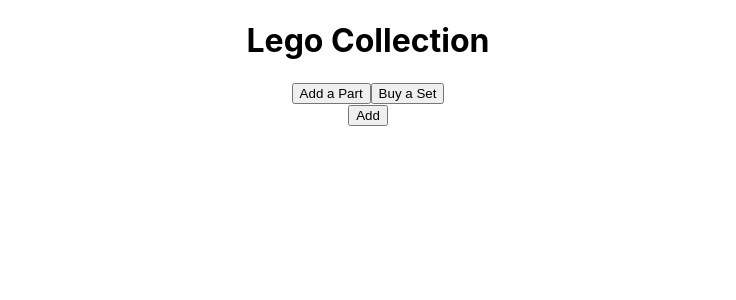
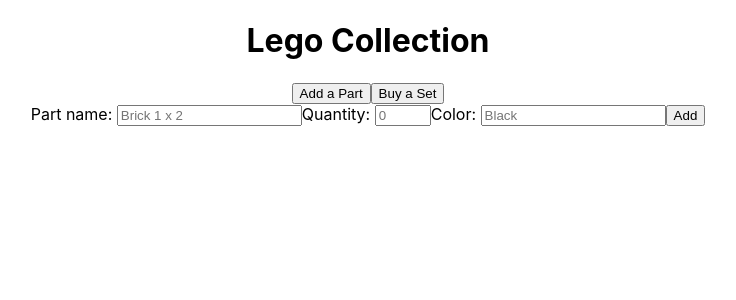
Before and after one commit to nathanfletch/lego-collection, a React (Create React App) app: page / in a window 1280 px wide. Both pictures are taken after a click on the button "Add a Part". Shown: the top 300 px of the page, without its empty margins (272-1008 px from the left). Built offline with nearby package versions, Linux system fonts and the light colour scheme.

Commit message:
Add a part

```diff
--- a/src/components/AddPart.js
+++ b/src/components/AddPart.js
@@ -1,20 +1,29 @@
 import React from "react";
 import PropTypes from "prop-types";
+import { v4 } from "uuid";
 
 export default function AddPart({ setParts, setPage }) {
-  function handleAdd() {
+  function handleSubmit(event) {
     const newPart = {
-      name: "Brick 1 x 2",
-      quantity: 1,
-      color: "black",
-      id: 4507512,
+      name: event.target.name.value,
+      quantity: event.target.quantity.value,
+      color: event.target.color.value,
+      id: v4(),
     };
     setParts((prevParts) => [...prevParts, newPart]);
     setPage("list");
   }
   return (
     <div>
-      <button onClick={handleAdd}>Add</button>
+      <form onSubmit={handleSubmit}>
+        <label htmlFor="name">Part name: </label>
+        <input name="name" type="text" placeholder="Brick 1 x 2" />
+        <label htmlFor="quantity">Quantity: </label>
+        <input name="quantity" type="number" min="0" max="10" placeholder="0" />
+        <label htmlFor="color">Color: </label>
+        <input name="color" type="text" placeholder="Black" />
+        <button>Add</button>
+      </form>
     </div>
   );
 }
--- a/src/components/PartControl.js
+++ b/src/components/PartControl.js
@@ -3,7 +3,6 @@
 import PartDetail from "./PartDetail.js";
 import AddPart from "./AddPart.js";
 import BuySet from "./BuySet.js";
-// import { v4 } from "uuid";
 
 export default function PartControl() {
   const [page, setPage] = React.useState("list"); //list, detail, add, buy
--- a/src/components/PartsList.js
+++ b/src/components/PartsList.js
@@ -7,7 +7,7 @@
       <div className="card">
         <h3>{p.name}</h3>
         <p>Color: {p.color}</p>
-        <p>Quantity:{p.quantity}</p>
+        <p>Quantity: {p.quantity}</p>
       </div>
     </li>
   ));
```
